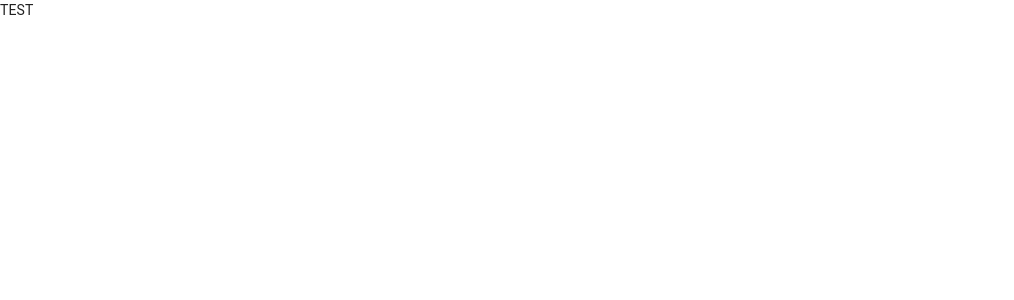
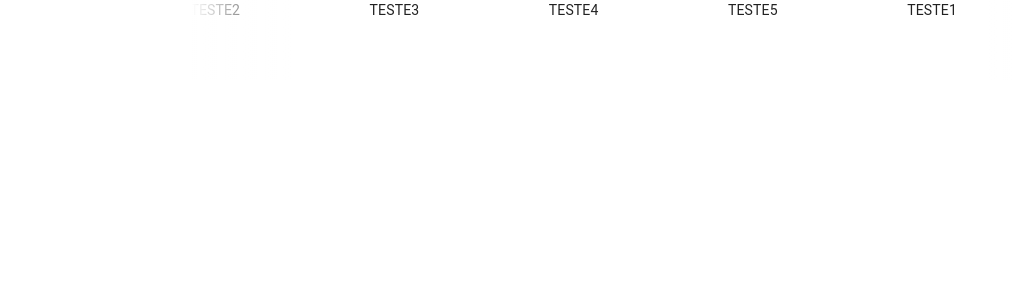
Before and after one commit to danielmaiajr/react_components, a React (Create React App) app: page / in a window 1280 px wide. Shown: the top 300 px of the page, without its empty margins (0-1014 px from the left). Built offline with nearby package versions, Linux system fonts and the light colour scheme.

Commit message:
Added infinite_carousel component

```diff
--- a/src/App.js
+++ b/src/App.js
@@ -1,4 +1,5 @@
 import React from 'react';
+import InfiniteCarousel from './components/infinite_carousel';
 
 import { CssBaseline } from '@material-ui/core';
 import { createMuiTheme, ThemeProvider } from '@material-ui/core/styles';
@@ -27,7 +28,7 @@ export default function App() {
 	return (
 		<ThemeProvider theme={theme}>
 			<CssBaseline />
-			TEST
+			<InfiniteCarousel />
 		</ThemeProvider>
 	);
 }
--- /dev/null
+++ b/src/components/infinite_carousel/index.js
@@ -0,0 +1,72 @@
+import React from 'react';
+import { makeStyles } from '@material-ui/core/styles';
+
+export default function InfiniteCarousel() {
+	const classes = useStyles();
+
+	return (
+		<div className={classes.parent}>
+			<div className={classes.child}>
+				<div>TESTE1</div>
+				<div>TESTE2</div>
+				<div>TESTE3</div>
+				<div>TESTE4</div>
+				<div>TESTE5</div>
+			</div>
+			<div className={classes.child}>
+				<div>TESTE1</div>
+				<div>TESTE2</div>
+				<div>TESTE3</div>
+				<div>TESTE4</div>
+				<div>TESTE5</div>
+			</div>
+		</div>
+	);
+}
+
+const useStyles = makeStyles((theme) => ({
+	parent: {
+		display: 'grid',
+		gridTemplateColumns: '100% 100%',
+		margin: 'auto',
+		width: '70%',
+		overflow: 'hidden',
+		position: 'relative',
+		'&:after': {
+			position: 'absolute',
+			right: 0,
+			top: 0,
+			content: '""',
+			width: 100,
+			height: '100%',
+			zIndex: 2,
+			background: 'linear-gradient(to right, white 0%, rgba(255, 255, 255, 0) 100%)',
+			transform: 'rotateZ(180deg)'
+		},
+		'&:before': {
+			position: 'absolute',
+			left: 0,
+			top: 0,
+			content: '""',
+			width: 100,
+			height: '100%',
+			zIndex: 2,
+			background: 'linear-gradient(to right, white 0%, rgba(255, 255, 255, 0) 100%)'
+		}
+	},
+	child: {
+		display: 'flex',
+		justifyContent: 'space-around',
+		height: 80,
+		width: '100%',
+		animation: '$infiniteSlide 20s infinite linear'
+	},
+	'@keyframes infiniteSlide': {
+		from: {
+			transform: 'translateX(0%)'
+		},
+		to: {
+			transform: 'translateX(-100%)'
+		}
+	}
+}));
```
